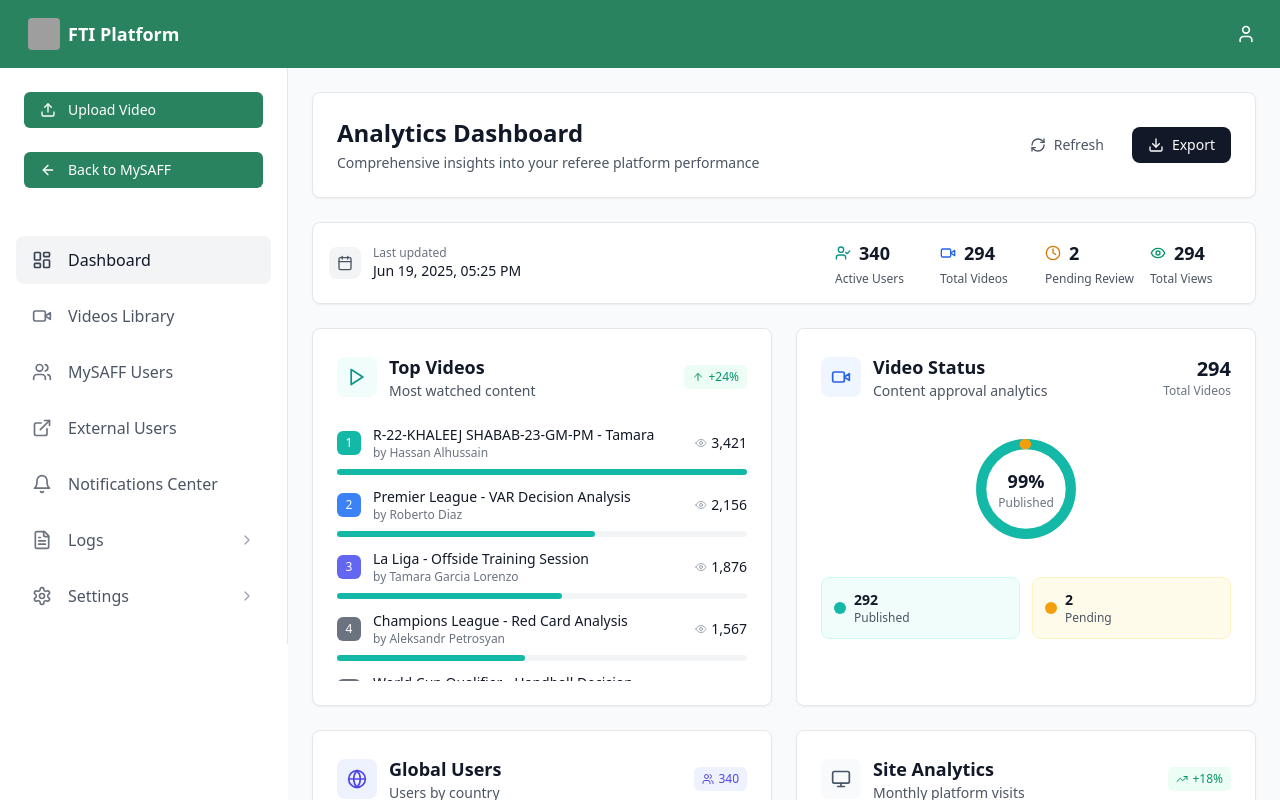
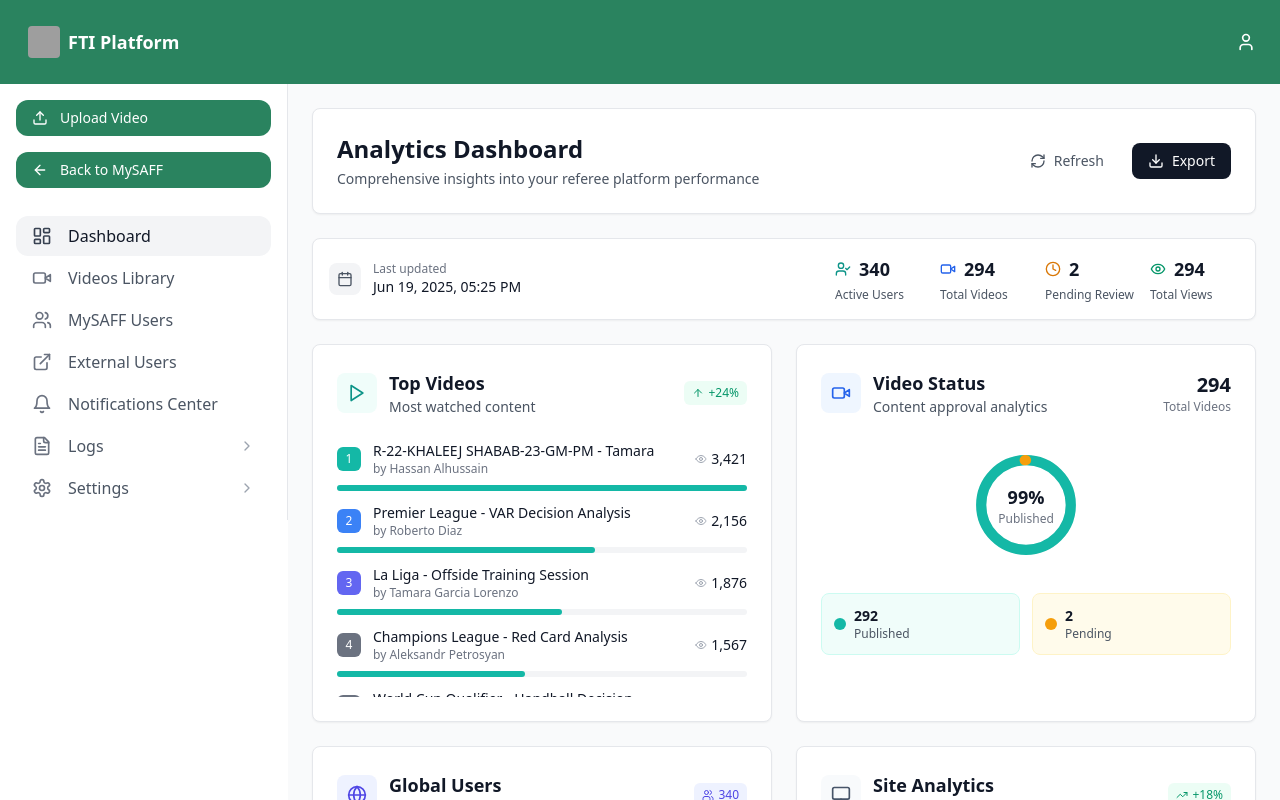
Before and after one commit to tiSaff/Referee-Aisha, a React (Vite) app: page /dashboard in a window 1280 px wide. Shown: the top 800 px of the page. Built offline with nearby package versions, Linux system fonts and the light colour scheme; grey boxes are pictures that could not be loaded.

Commit message:
Update sidebar and navbar spacing and styling

```diff
--- a/src/components/Header.tsx
+++ b/src/components/Header.tsx
@@ -7,7 +7,7 @@ interface HeaderProps {
 
 const Header: React.FC<HeaderProps> = ({ onToggleSidebar }) => {
   return (
-    <header className="text-white px-4 py-4 flex items-center justify-between shadow-md w-full" style={{ backgroundColor: '#2a835f' }}>
+    <header className="text-white px-4 py-6 flex items-center justify-between shadow-md w-full" style={{ backgroundColor: '#2a835f' }}>
       <div className="flex items-center space-x-3">
         <button
           onClick={onToggleSidebar}
--- a/src/components/Sidebar.tsx
+++ b/src/components/Sidebar.tsx
@@ -155,10 +155,10 @@ const Sidebar: React.FC<SidebarProps> = ({
         dir={isRTL ? 'rtl' : 'ltr'}
       >
         {/* Upload Video Button */}
-        <div className="p-4 sm:p-6">
+        <div className="p-3 sm:p-4">
           <button
             onClick={onShowUploadModal}
-            className="flex items-center space-x-2 sm:space-x-3 w-full px-3 sm:px-4 py-2 text-white rounded-md transition-colors duration-200 font-medium hover:opacity-90 text-sm"
+            className="flex items-center space-x-2 sm:space-x-3 w-full px-3 sm:px-4 py-2 text-white rounded-xl transition-colors duration-200 font-medium hover:opacity-90 text-sm"
             style={{ backgroundColor: '#2a835f' }}
           >
             <Upload className={`w-4 h-4 ${isRTL ? 'rotate-180' : ''}`} />
@@ -167,9 +167,9 @@ const Sidebar: React.FC<SidebarProps> = ({
         </div>
 
         {/* Back to MySAFF Button */}
-        <div className="px-4 sm:px-6 pb-4 sm:pb-6">
+        <div className="px-3 sm:px-4 pb-3 sm:pb-4">
           <button
-            className="flex items-center space-x-2 sm:space-x-3 w-full px-3 sm:px-4 py-2 text-white rounded-md transition-colors duration-200 font-medium hover:opacity-90 text-sm"
+            className="flex items-center space-x-2 sm:space-x-3 w-full px-3 sm:px-4 py-2 text-white rounded-xl transition-colors duration-200 font-medium hover:opacity-90 text-sm"
             style={{ backgroundColor: '#2a835f' }}
           >
             <ArrowLeft className={`w-4 h-4 ${isRTL ? 'rotate-180' : ''}`} />
@@ -178,8 +178,8 @@ const Sidebar: React.FC<SidebarProps> = ({
         </div>
 
         {/* Navigation */}
-        <nav className="flex-1 py-4 sm:py-6 overflow-y-auto">
-          <ul className="space-y-1 sm:space-y-2 px-3 sm:px-4">
+        <nav className="flex-1 py-2 sm:py-3 overflow-y-auto">
+          <ul className="space-y-0.5 px-3 sm:px-4">
             {menuItems.map((item, index) => (
               <li key={index}>
                 {item.hasSubmenu ? (
@@ -187,7 +187,7 @@ const Sidebar: React.FC<SidebarProps> = ({
                     <button
                       onClick={getSubmenuClickHandler(item.path)}
                       className={`
-                        w-full flex items-center justify-between px-3 sm:px-4 py-2 sm:py-3 transition-all duration-200 rounded-lg group text-sm sm:text-base
+                        w-full flex items-center justify-between px-3 sm:px-4 py-2 transition-all duration-200 rounded-xl group text-sm sm:text-base
                         ${isParentActive(item)
                           ? 'bg-gray-100 text-gray-900'
                           : 'text-gray-600 hover:bg-green-100 hover:text-green-700'
@@ -211,13 +211,13 @@ const Sidebar: React.FC<SidebarProps> = ({
 
                     {/* Submenu */}
                     {getSubmenuExpanded(item.path) && item.submenu && (
-                      <ul className={`mt-1 sm:mt-2 ${isRTL ? 'mr-4 sm:mr-6' : 'ml-4 sm:ml-6'} space-y-1`}>
+                      <ul className={`mt-0.5 ${isRTL ? 'mr-4 sm:mr-6' : 'ml-4 sm:ml-6'} space-y-0.5`}>
                         {item.submenu.map((subItem, subIndex) => (
                           <li key={subIndex}>
                             <button
                               onClick={() => handleSubmenuClick(subItem.path, item.path)}
                               className={`
-                                w-full flex items-center space-x-2 sm:space-x-3 px-3 sm:px-4 py-1.5 sm:py-2 transition-all duration-200 rounded-lg text-xs sm:text-sm
+                                w-full flex items-center space-x-2 sm:space-x-3 px-3 sm:px-4 py-1.5 transition-all duration-200 rounded-xl text-xs sm:text-sm
                                 ${isActive(subItem.path)
                                   ? 'bg-gray-100 text-gray-900'
                                   : 'text-gray-600 hover:bg-green-100 hover:text-green-700'
@@ -235,7 +235,7 @@ const Sidebar: React.FC<SidebarProps> = ({
                   <button
                     onClick={() => handleNavigation(item.path)}
                     className={`
-                      w-full flex items-center space-x-3 sm:space-x-4 px-3 sm:px-4 py-2 sm:py-3 transition-all duration-200 rounded-lg group text-sm sm:text-base
+                      w-full flex items-center space-x-3 sm:space-x-4 px-3 sm:px-4 py-2 transition-all duration-200 rounded-xl group text-sm sm:text-base
                       ${isActive(item.path)
                         ? 'bg-gray-100 text-gray-900'
                         : 'text-gray-600 hover:bg-green-100 hover:text-green-700'
```
